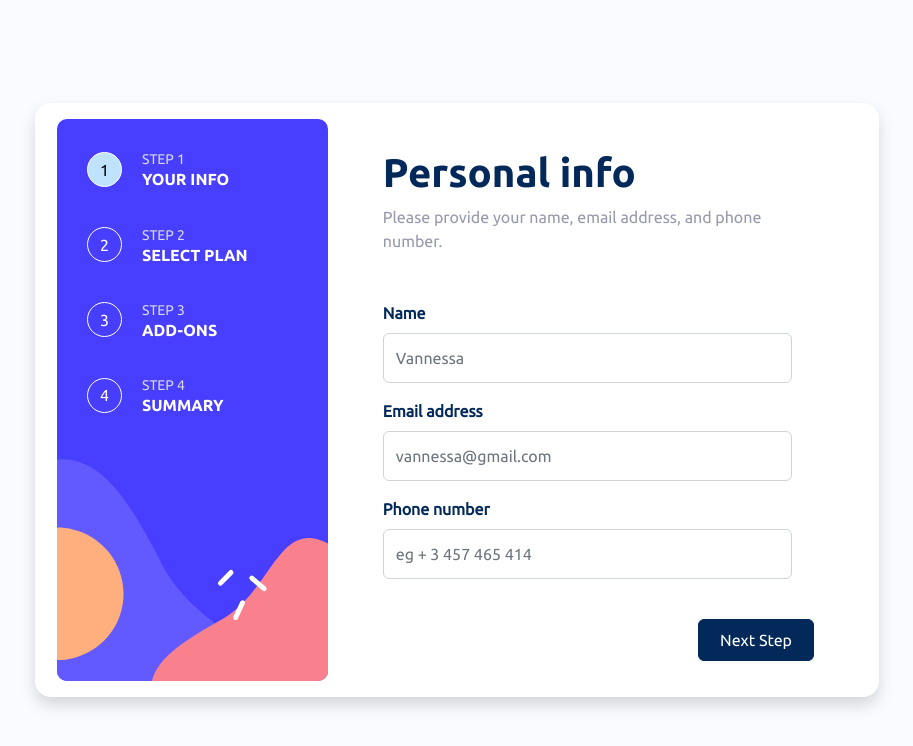
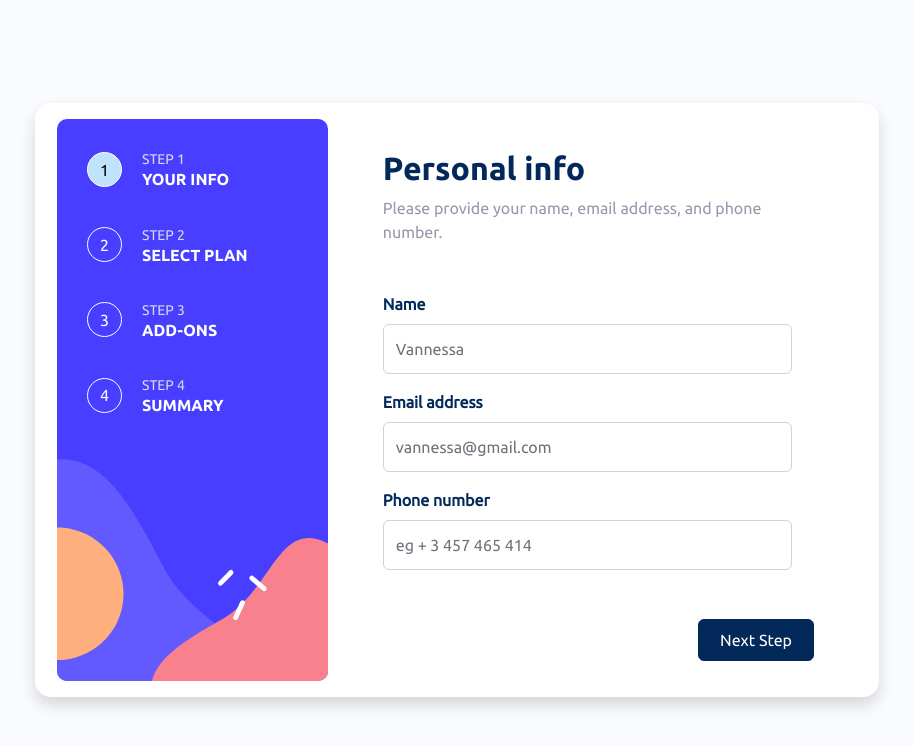
Before and after one commit to hongleang/fmchallenge-multistep-form, a React (Create React App) app: page /form/step-1 in a window 1280 px wide. Shown: the top 746 px of the page, without its empty margins (183-1096 px from the left). Built offline with nearby package versions, Linux system fonts and the light colour scheme.

Commit message:
fixed header font size

```diff
--- a/src/layout/FormsContentLayout/FormsContentLayout.tsx
+++ b/src/layout/FormsContentLayout/FormsContentLayout.tsx
@@ -11,7 +11,7 @@ type Props = {
 export default function FormsContentLayout({ children, header='', subheader ='' }: Props) {
     return (
         <div className="content-layout position-relative col-12 col-md-10 px-sm-0">
-            <h1 className='text-marine-blue'>{header}</h1>
+            <h2 className='text-marine-blue'>{header}</h2>
             <p className="text-muted mb-5">
                 {subheader}
             </p>
```
